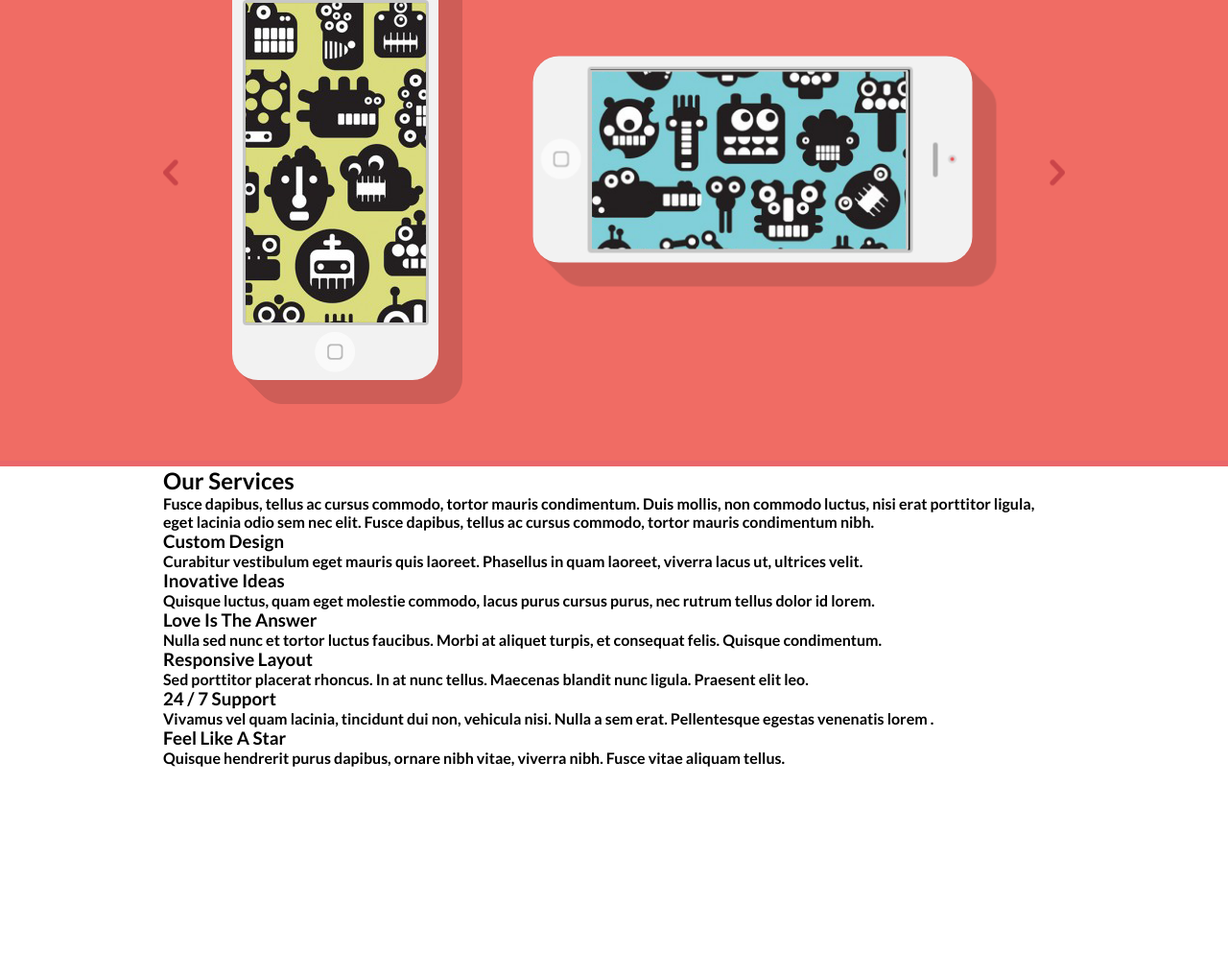
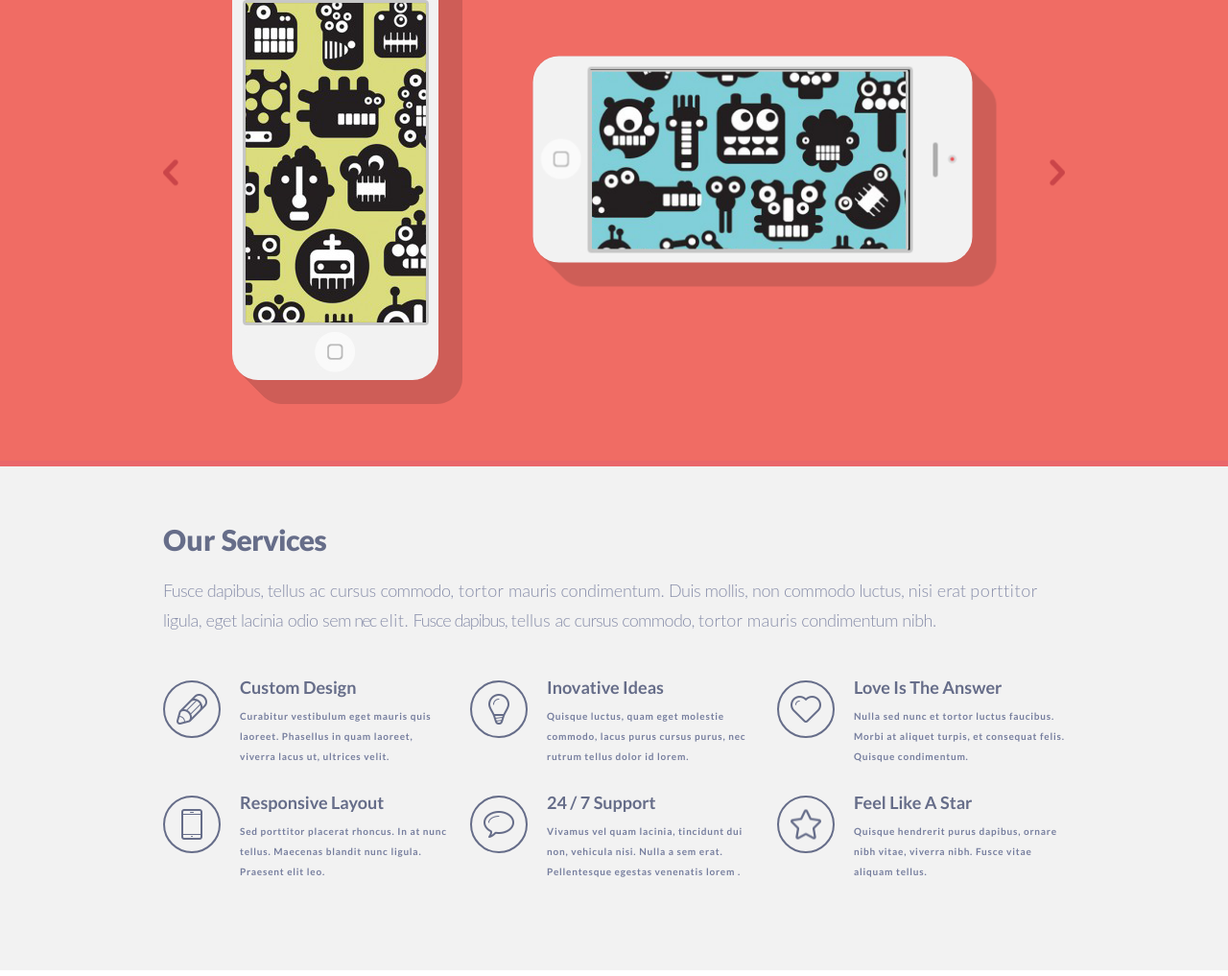
Before and after one commit to Sergey-mouse-code/singolo, a plain HTML site: page singolo1.html in a window 1280 px wide. Shown: the part 209-1226 px from the top of the page at 96% size. Before the commit the page ends 1008 px from the top, so only its background shows below. Drawn offline with Linux system fonts and the light colour scheme; files whose address does not match are found by name; a web font is replaced by a local one.

Commit message:
feat: add styles for services

```diff
--- a/singolo1.css
+++ b/singolo1.css
@@ -215,3 +215,176 @@ ul {
     background-repeat: no-repeat;
     background-size: cover;
 }
+
+.services {
+    padding-top: 61px;
+    border-bottom: 6px solid #fff;
+    background-color: #f2f2f2;
+}
+
+.main__title {
+    font-size: 30px;
+    font-weight: 900;
+    line-height: 31px;
+    letter-spacing: 0.3px;
+    color: #666d89;
+}
+
+.main__title span {
+    letter-spacing: -0.6px;
+}
+
+.main-text__inner {
+    margin-top: 22px;
+    margin-bottom: 43px;
+}
+
+.main__text {
+    font-size: 18px;
+    font-weight: 300;
+    line-height: 31px;
+    letter-spacing: -0.65px;
+    color: #878da9;
+}
+
+.main__text-part1 {
+    letter-spacing: -0.29px;
+}
+
+.main__text-part2 {
+    letter-spacing: 0.4px;
+}
+
+.main__text-part3 {
+    letter-spacing: -0.22px;
+}
+
+.main__text-part4 {
+    display: inline;
+    letter-spacing: -0.45px;
+}
+
+.main__text-part5 {
+    letter-spacing: -0.05px;
+}
+
+.main__text-part6 {
+    letter-spacing: 0.59px;
+}
+
+.main__text-part7 {
+    letter-spacing: -0.5px;
+}
+
+.main__text-part8 {
+    letter-spacing: -1.8px;
+}
+
+.main__text-part9 {
+    letter-spacing: 0.52px;
+}
+
+.main__text-part10 {
+    letter-spacing: -1.09px;
+}
+
+.main__text-part11 {
+    letter-spacing: 0.02px;
+}
+
+.main__text-part12 {
+    letter-spacing: -0.72px;
+}
+
+.main__text-part13 {
+    letter-spacing: 0.19px;
+}
+
+.main__text-part14 {
+    letter-spacing: -0.53px;
+}
+
+.column-6-layout {
+    display: flex;
+    justify-content: space-between;
+    flex-wrap: wrap;
+    margin-bottom: 66px;
+}
+
+.column-6__item {
+    display: flex;
+    width: 300px;
+    height: 120px;
+}
+
+.icon__image {
+    position: relative;
+    width: 60px;
+    height: 60px;
+    margin-top: 3.7px;
+    border-radius: 50%;
+    border: 2px solid #666d89;
+}
+
+.icon__services {
+    position: absolute;
+    top: 50%;
+    transform: translateY(-50%) translateX(-50%);
+    left: 50%;
+    width: 32px;
+    height: 32px;
+    background-image: url(assets/images/our__services/pen.png);
+}
+
+.icon__services2 {
+    width: 22px;
+    height: 32px;
+    background-image: url(assets/images/our__services/bulb.png);
+}
+
+.icon__services3 {
+    width: 32px;
+    height: 28px;
+    background-image: url(assets/images/our__services/heart.png);
+}
+
+.icon__services4 {
+    width: 22px;
+    height: 32px;
+    background-image: url(assets/images/our__services/phone.png);
+}
+
+.icon__services5 {
+    width: 32px;
+    height: 28px;
+    background-image: url(assets/images/our__services/bubble.png);
+}
+
+.icon__services6 {
+    width: 32px;
+    height: 31px;
+    background-image: url(assets/images/our__services/star.png);
+}
+
+.layout__inner {
+    width: 240px;
+    height: 90px;
+    padding-left: 20px;
+}
+
+.column-6__title {
+    font-size: 18px;
+    color: #666d89;
+    padding-bottom: 5px;
+}
+
+.column-6-layout__text {
+    display: inline-block;
+    height: 72px;
+    margin-top: 4px;
+    overflow: hidden;
+    font-size: 10px;
+    letter-spacing: 0.8px;
+    line-height: 21px;
+    color: #767e9e;
+}
```
